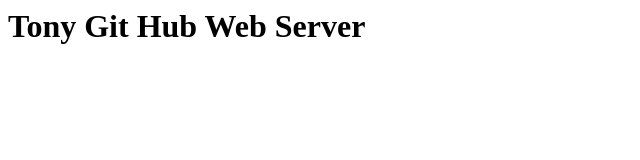
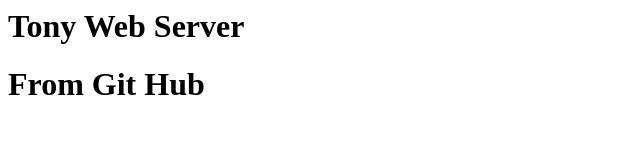
Before and after one commit to TonyChoiInstructor/aws, a plain HTML site: page index.html in a window 1280 px wide. Shown: the whole page, without its empty margins (0-640 px from the left). Drawn offline with Linux system fonts and the light colour scheme.

Commit message:
Update index.html

```diff
--- a/index.html
+++ b/index.html
@@ -1 +1,2 @@
-<h1> Tony Git Hub Web Server <H1>
+<h1> Tony Web Server <H1>
+  <h1> From Git Hub </h1>
```
